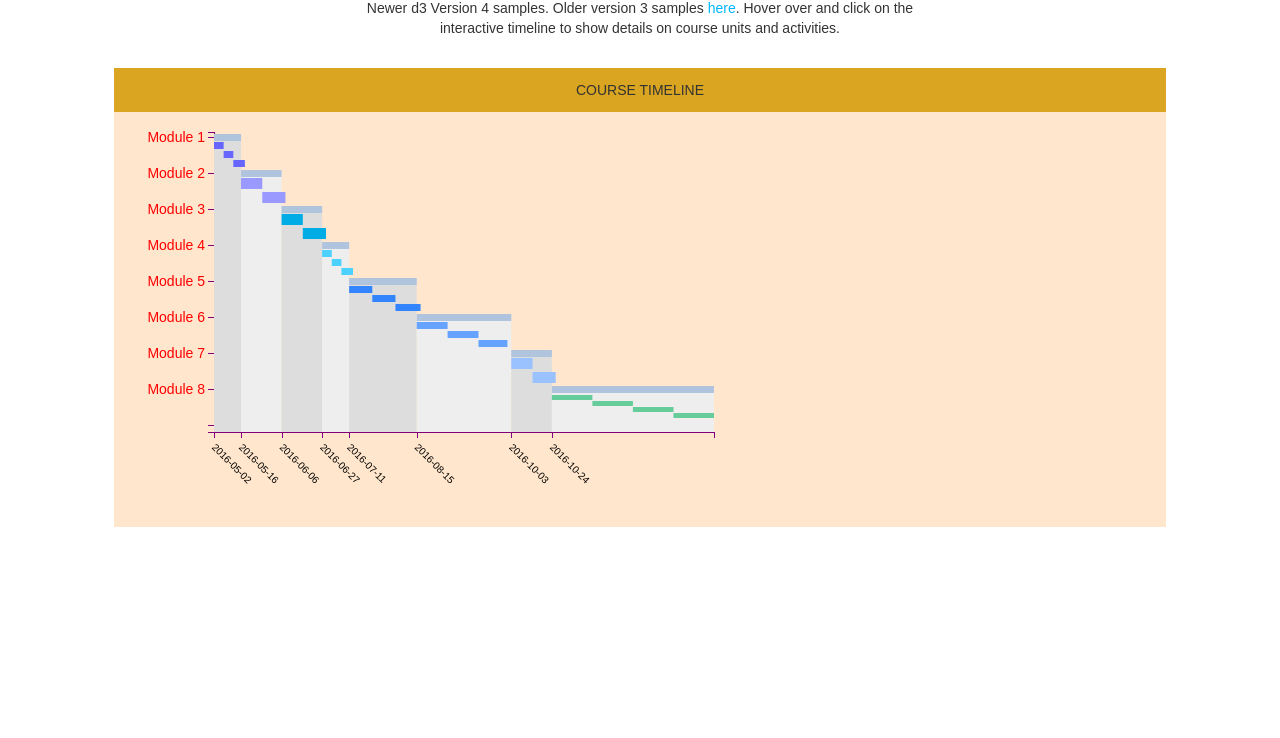
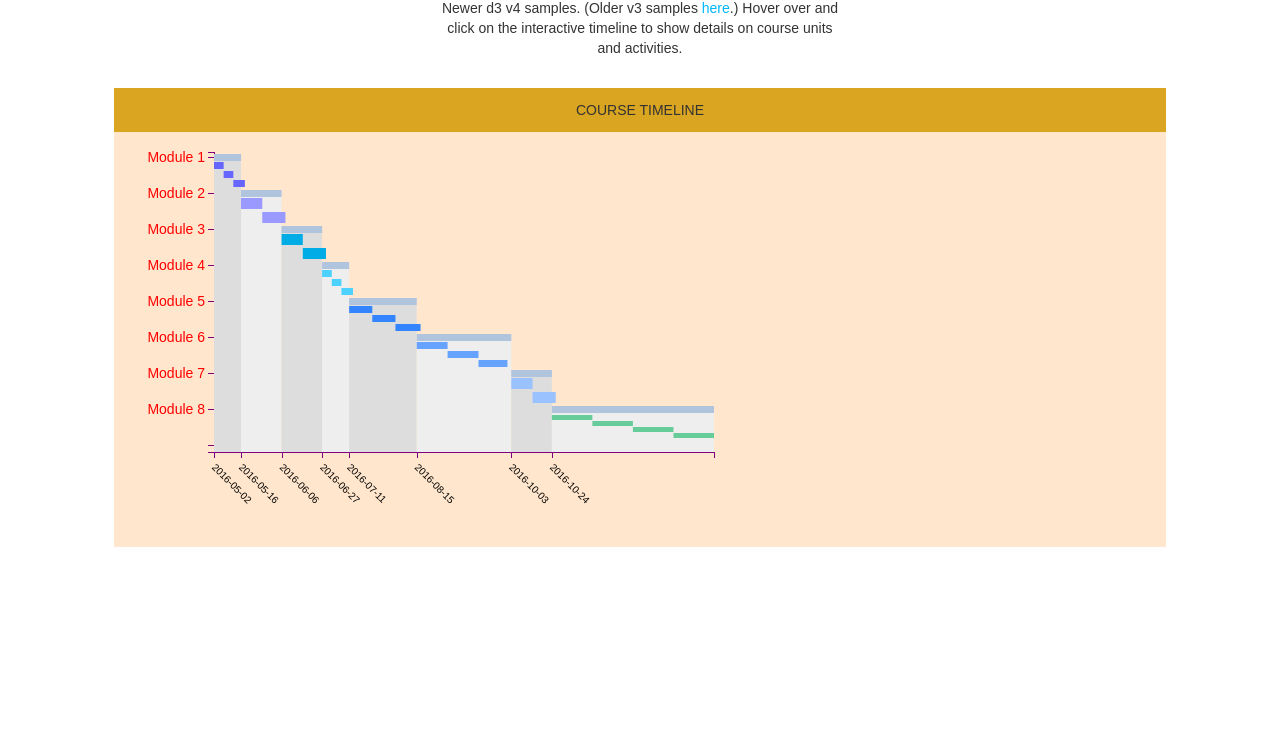
Before and after one commit to tomBeach/d3samples, a plain HTML site: page indexV4.html in a window 1280 px wide. Shown: the part 62-800 px from the top of the page. Drawn offline with nearby package versions, Linux system fonts and the light colour scheme.

Commit message:
styling tweak

```diff
--- a/indexV4.html
+++ b/indexV4.html
@@ -26,7 +26,7 @@
 			<div class="column column-10 intro">
 				<div>
 					<h1 class="title">d3 samples</h1>
-					<p class="introText">Newer d3 Version 4 samples.  Older version 3 samples <a href="index.html">here</a>. Hover over and click on the interactive timeline to show details on course units and activities. </p>
+					<p class="introText">Newer d3 v4 samples.  (Older v3 samples <a href="index.html">here</a>.) Hover over and click on the interactive timeline to show details on course units and activities. </p>
 				</div>
 			</div>
 			<div class="column column-1">&nbsp;</div>
--- a/mainV4.css
+++ b/mainV4.css
@@ -88,7 +88,7 @@ h1 {
 }
 .introText {
     text-align: center;
-    padding: 0 240px;
+    padding: 0 340px;
 }
 .hilite {
     color: #ff6600;
```
